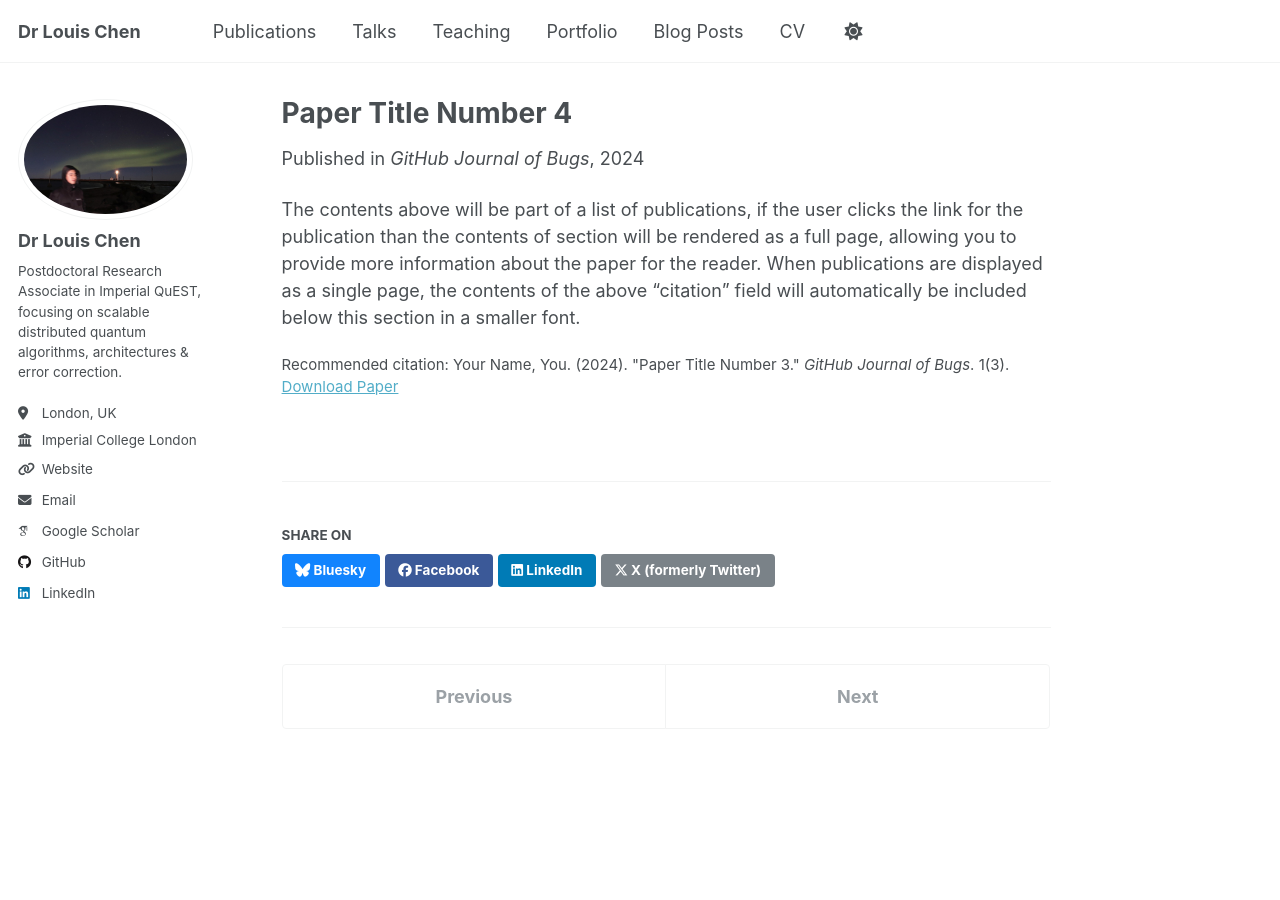
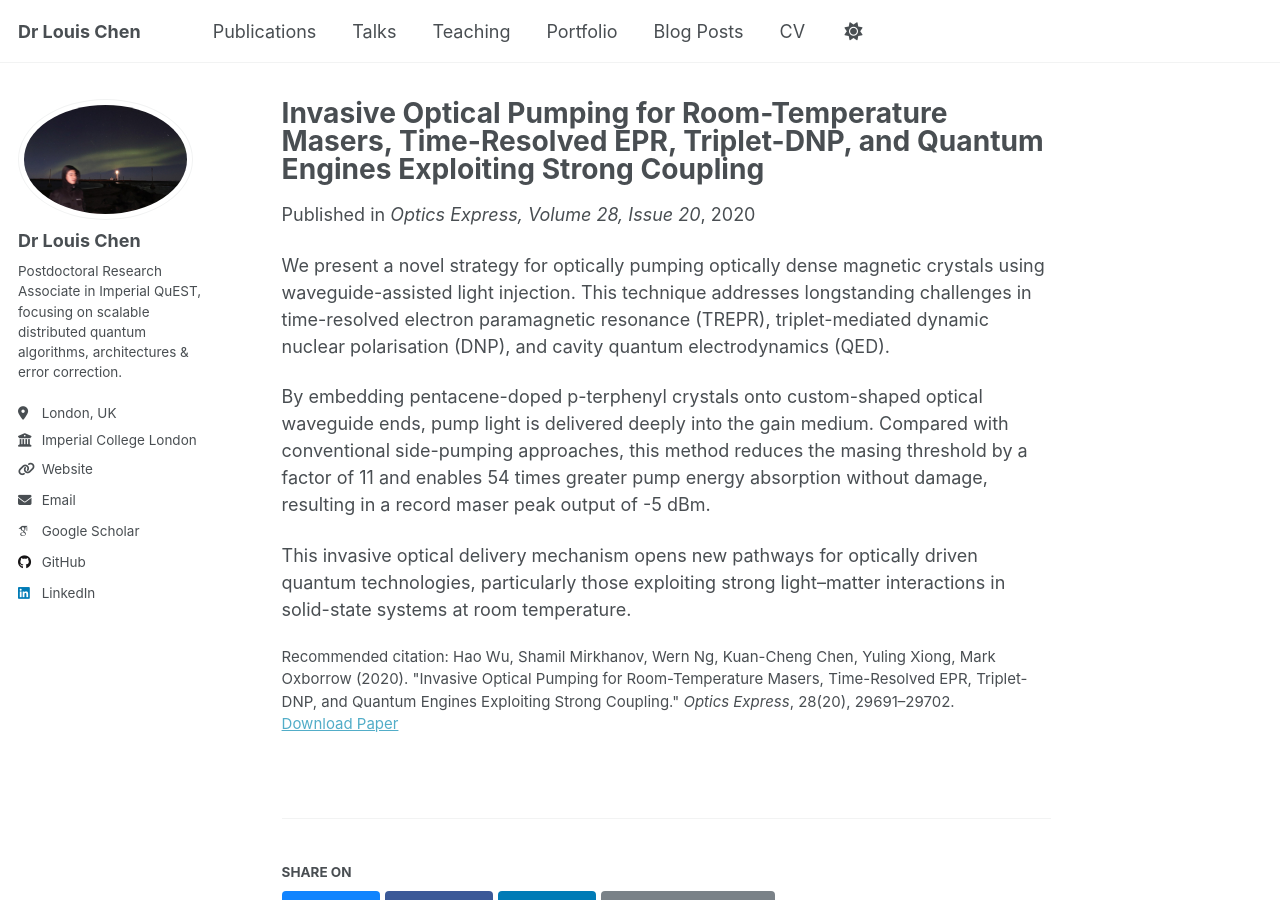
Before and after one commit to Louisanity/louisanity.github.io, a Jekyll site: the page built from _publications/2024-02-17-paper-title-number-4.md, in a window 1280 px wide and 900 px high. Built offline with Jekyll 4.4.1, drawn with Linux system fonts in a browser that asks for light colours; some web fonts are replaced.

Commit message:
Update 2024-02-17-paper-title-number-4.md

```diff
--- a/_publications/2024-02-17-paper-title-number-4.md
+++ b/_publications/2024-02-17-paper-title-number-4.md
@@ -1,13 +1,17 @@
 ---
-title: "Paper Title Number 4"
+title: "Invasive Optical Pumping for Room-Temperature Masers, Time-Resolved EPR, Triplet-DNP, and Quantum Engines Exploiting Strong Coupling"
 collection: publications
-category: conferences
-permalink: /publication/2024-02-17-paper-title-number-4
-excerpt: 'This paper is about fixing template issue #693.'
-date: 2024-02-17
-venue: 'GitHub Journal of Bugs'
-paperurl: 'http://academicpages.github.io/files/paper3.pdf'
-citation: 'Your Name, You. (2024). &quot;Paper Title Number 3.&quot; <i>GitHub Journal of Bugs</i>. 1(3).'
+category: manuscripts
+permalink: /publication/2020-invasive-optical-pumping
+excerpt: "This study demonstrates waveguide-based invasive optical pumping of pentacene crystals, enabling enhanced energy delivery for room-temperature masers and triplet-DNP systems."
+date: 2020-09-21
+venue: 'Optics Express, Volume 28, Issue 20'
+paperurl: 'https://opg.optica.org/oe/fulltext.cfm?uri=oe-28-20-29691&id=439833'
+citation: 'Hao Wu, Shamil Mirkhanov, Wern Ng, Kuan-Cheng Chen, Yuling Xiong, Mark Oxborrow (2020). &quot;Invasive Optical Pumping for Room-Temperature Masers, Time-Resolved EPR, Triplet-DNP, and Quantum Engines Exploiting Strong Coupling.&quot; <i>Optics Express</i>, 28(20), 29691–29702.'
+doi: '10.1364/OE.401464'
 ---
+We present a novel strategy for optically pumping optically dense magnetic crystals using waveguide-assisted light injection. This technique addresses longstanding challenges in time-resolved electron paramagnetic resonance (TREPR), triplet-mediated dynamic nuclear polarisation (DNP), and cavity quantum electrodynamics (QED).
 
-The contents above will be part of a list of publications, if the user clicks the link for the publication than the contents of section will be rendered as a full page, allowing you to provide more information about the paper for the reader. When publications are displayed as a single page, the contents of the above "citation" field will automatically be included below this section in a smaller font.
+By embedding pentacene-doped p-terphenyl crystals onto custom-shaped optical waveguide ends, pump light is delivered deeply into the gain medium. Compared with conventional side-pumping approaches, this method reduces the masing threshold by a factor of 11 and enables 54 times greater pump energy absorption without damage, resulting in a record maser peak output of -5 dBm.
+
+This invasive optical delivery mechanism opens new pathways for optically driven quantum technologies, particularly those exploiting strong light–matter interactions in solid-state systems at room temperature.
```
